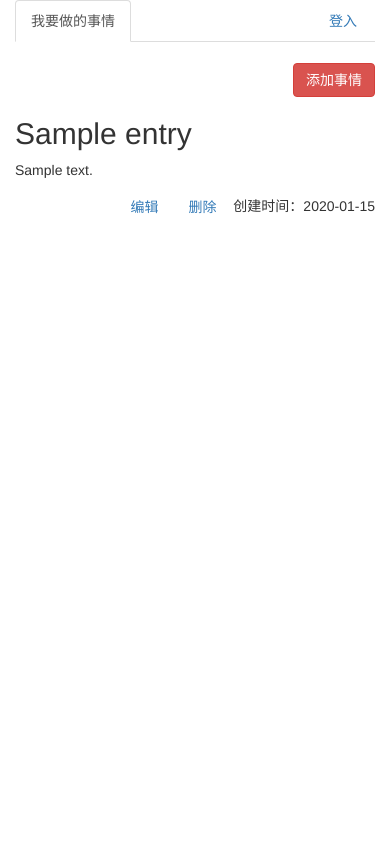
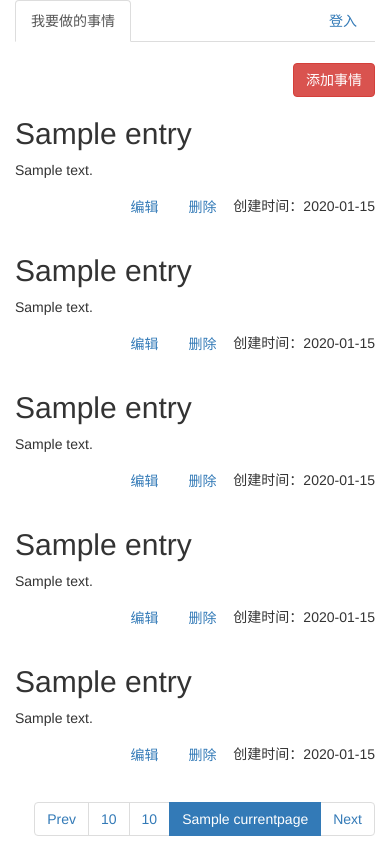
Before and after one commit to whenfitrd/notes, a Flask app: template templates/showentries.html in a window 390 px wide. Before the commit the page ends 214 px from the top, so only its background shows below. Run offline with Flask 2, Linux system fonts and the light colour scheme; the template is opened without the code that fills it: most values are stand-ins (such as "Sample title", 1, 10 or a date in 2020); some libraries are stand-ins or nearby versions.

Commit message:
Add page for notes

```diff
--- a/templates/addentry.html
+++ b/templates/addentry.html
@@ -42,7 +42,7 @@
 		</div>
 	</div>
     <div class="row clearfix">
-        <form action="{{ url_for('views.show_entries') }}" method="GET" role="form">
+        <form action="{{ url_for('views.show_entries', currentpage=session['currentpage']) }}" method="GET" role="form">
     		<div class="col-md-12 column">
     			 <button type="submit" class="btn btn-default btn-primary pull-right">返回</button>
     		</div>
--- a/templates/showentries.html
+++ b/templates/showentries.html
@@ -48,21 +48,72 @@
     		</div>
         </form>
 	</div>
-    {% for entry in entries %}
+    {% if entries %}
+        {% for i in range(5) %}
+            {% if entries[(currentpage-1)*5+i] %}
+            <div class="row clearfix">
+              <div class="col-md-12 column">
+                  <h2>{{ entries[(currentpage-1)*5+i].title }}</h2>
+                  <p>{{ entries[(currentpage-1)*5+i].text|safe }}</p>
+                  <p class="pull-right">
+                      <a class="btn" href="{{ url_for('views.edit_entry', id=entries[(currentpage-1)*5+i].id) }}">编辑</a>
+                      <a class="btn" href="{{ url_for('views.del_entry', id=entries[(currentpage-1)*5+i].id) }}">删除</a>
+                      创建时间：{{ entries[(currentpage-1)*5+i].createtime|safe }}
+                  </p>
+              </div>
+            </div>
+            {% endif %}
+        {% endfor %}
         <div class="row clearfix">
-          <div class="col-md-12 column">
-              <h2>{{ entry.title }}</h2>
-              <p>{{ entry.text|safe }}</p>
-              <p class="pull-right">
-                  <a class="btn" href="{{ url_for('views.edit_entry', id=entry.id) }}">编辑</a>
-                  <a class="btn" href="{{ url_for('views.del_entry', id=entry.id) }}">删除</a>
-                  创建时间：{{ entry.createtime|safe }}
-              </p>
-          </div>
-        </div>
+    		<div class="col-md-12 column">
+    			<ul class="pagination pull-right">
+                    {% if currentpage == 1 %}
+        				<li>
+        					 <a>Prev</a>
+        				</li>
+                    {% else %}
+                        <li>
+                             <a href="{{ url_for('views.pre_page') }}">Prev</a>
+                        </li>
+                    {% endif %}
+                    {% if currentpage - 2 >= 1 %}
+                        <li>
+                             <a href="{{ url_for('views.show_entries', currentpage=currentpage-2) }}">{{ currentpage-2 }}</a>
+                        </li>
+                    {% endif %}
+                    {% if currentpage - 1 >= 1 %}
+                        <li>
+                             <a href="{{ url_for('views.show_entries', currentpage=currentpage-1) }}">{{ currentpage-1 }}</a>
+                        </li>
+                    {% endif %}
+                    <li class='active'>
+                         <a>{{ currentpage }}</a>
+                    </li>
+                    {% if currentpage + 1 <= maxpage %}
+                        <li>
+                             <a href="{{ url_for('views.show_entries', currentpage=currentpage+1) }}">{{ currentpage+1 }}</a>
+                        </li>
+                    {% endif %}
+                    {% if currentpage + 2 <= maxpage %}
+                        <li>
+                             <a href="{{ url_for('views.show_entries', currentpage=currentpage+2) }}">{{ currentpage+2 }}</a>
+                        </li>
+                    {% endif %}
+                    {% if currentpage >= maxpage %}
+        				<li>
+        					 <a>Next</a>
+        				</li>
+                    {% else %}
+                        <li>
+                             <a href="{{ url_for('views.next_page') }}">Next</a>
+                        </li>
+                    {% endif %}
+    			</ul>
+    		</div>
+    	</div>
     {% else %}
       <li><em>Unbelievable.  No entries here so far</em>
-    {% endfor %}
+    {% endif %}
 </div>
 {% block page_content %}
 {% endblock %}
```
Also changed, not shown: views.py (+36 -7 lines).
